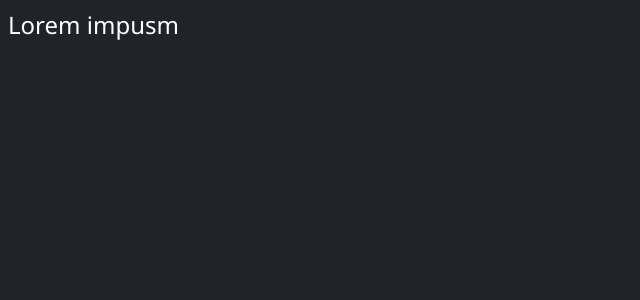
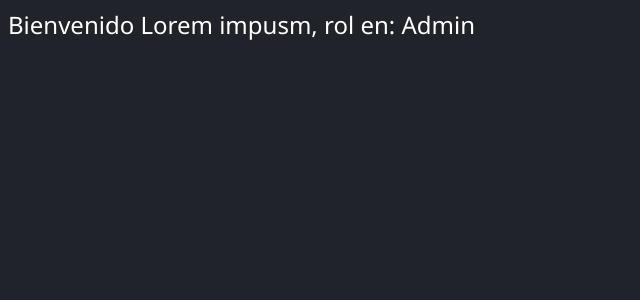
Before and after one commit to Luis-Salinas-SD/react-fernando, a React (Vite) app: page / in a window 1280 px wide. Shown: the top 300 px of the page, without its empty margins (0-640 px from the left). Built offline with nearby package versions, Linux system fonts and the light colour scheme.

Commit message:
Actualizacion

```diff
--- a/src/AppComponent.jsx
+++ b/src/AppComponent.jsx
@@ -1,11 +1,11 @@
 /* function showMessage() {
     return 'Hola Mundo'
 } */
-const AppComponent = (props) => {
-    console.log(props.cadena);
+const AppComponent = ({ cadena, puesto }) => {
+    //console.log(props.cadena);
     return (
         <div>
-            <span>{props.cadena}</span>
+            <span>Bienvenido {cadena}, rol en: {puesto}</span>
         </div>
     )
 }
--- a/src/main.jsx
+++ b/src/main.jsx
@@ -5,6 +5,6 @@ import './style.css';
 
 ReactDOM.createRoot(document.getElementById('root')).render(
     <React.StrictMode>
-        <AppComponent cadena='Lorem impusm' />
+        <AppComponent cadena='Lorem impusm' puesto='Admin' />
     </React.StrictMode>
 );
```
